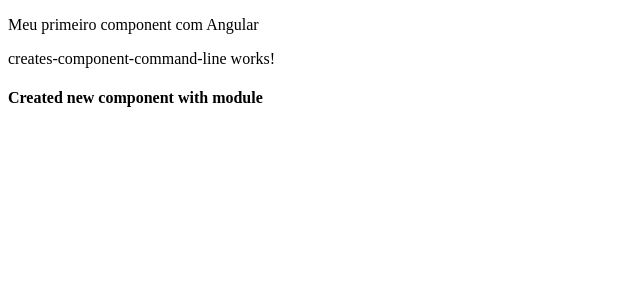
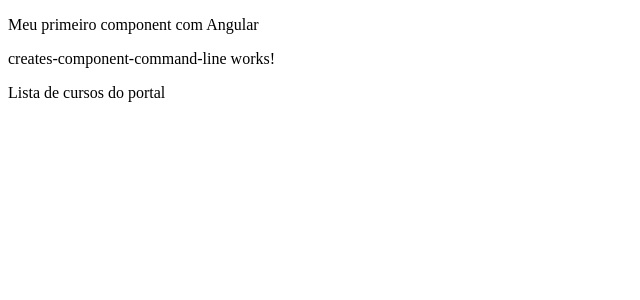
Before and after one commit to igooruh/class-persoan, an Angular app: page / in a window 1280 px wide. Shown: the top 300 px of the page, without its empty margins (0-640 px from the left). Built offline with nearby package versions, Linux system fonts and the light colour scheme.

Commit message:
Add interpolation of variable

```diff
--- a/src/app/employees/employees.component.html
+++ b/src/app/employees/employees.component.html
@@ -1 +1 @@
-<h4>Created new component with module</h4>
+<p>Lista de cursos do portal {{ nomePortal }}</p>
```
